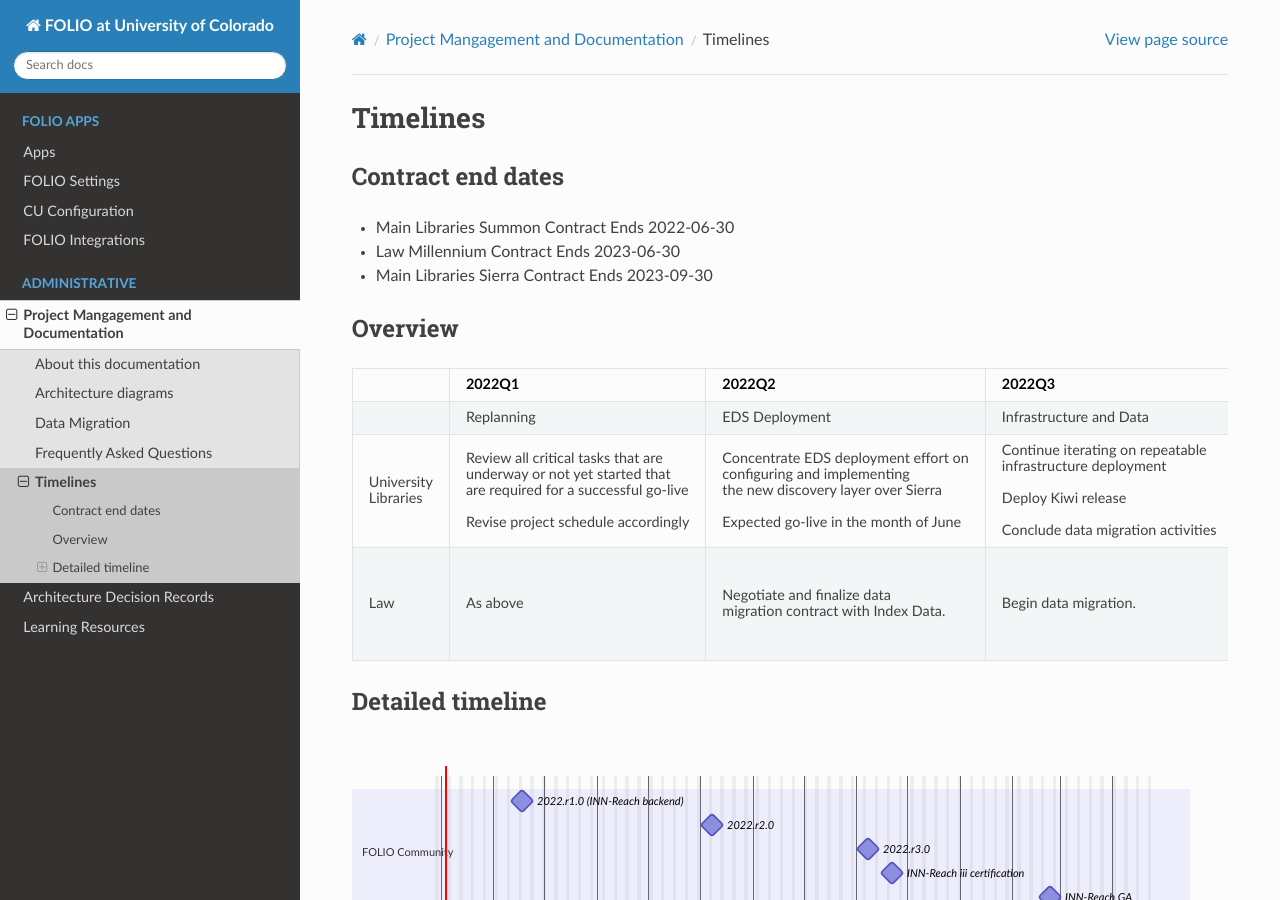
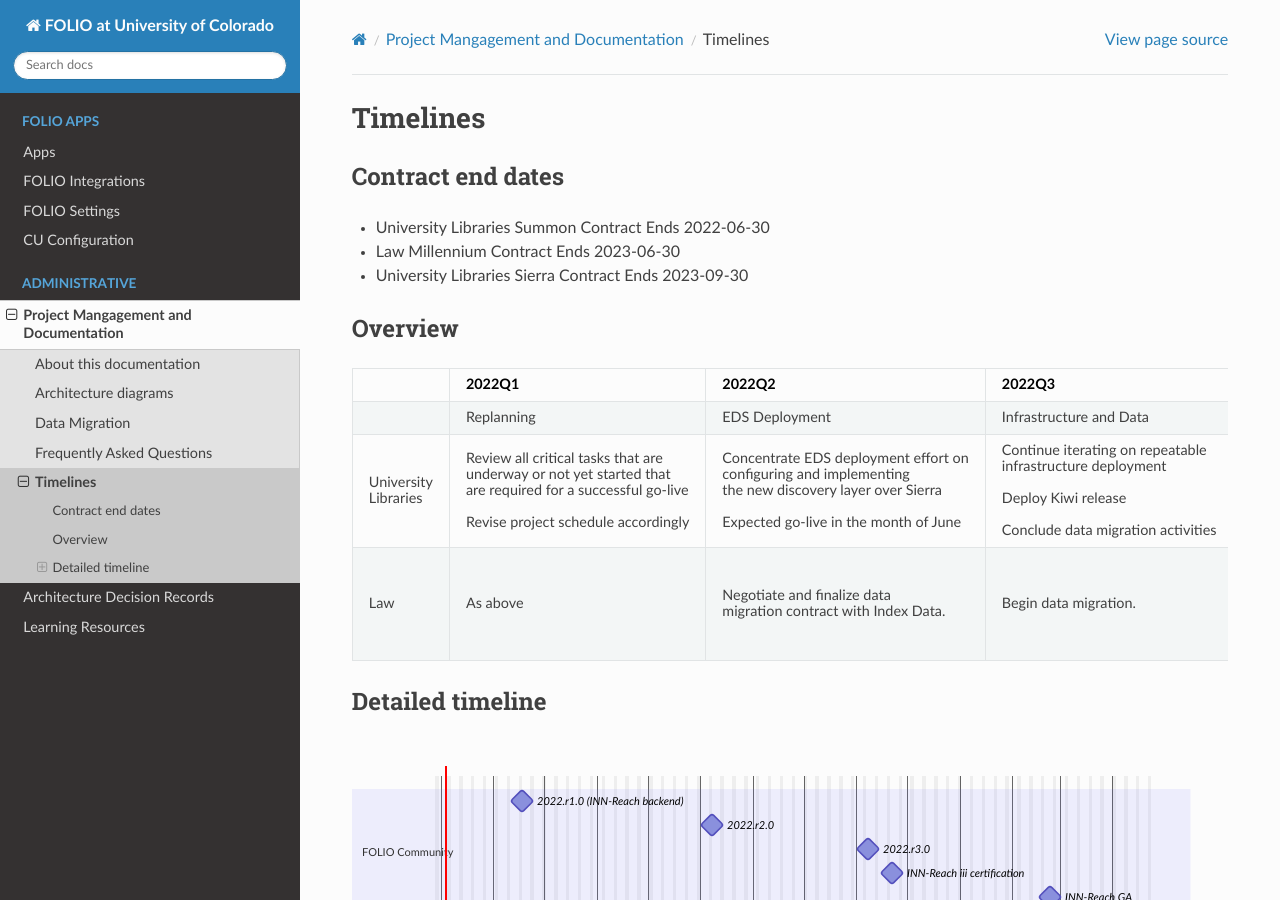
Before and after one commit to culibraries/folio, a Sphinx documentation site: the page built from docs/admin/timelines.md, in a window 1280 px wide and 900 px high. Built offline with Sphinx 7.4.7 and the Read the Docs theme 2.0.0, drawn with Linux system fonts in a browser that asks for light colours.

Commit message:
Correct wording.

```diff
--- a/docs/admin/timelines.md
+++ b/docs/admin/timelines.md
@@ -2,9 +2,9 @@
 
 ## Contract end dates
 
-- Main Libraries Summon Contract Ends 2022-06-30
+- University Libraries Summon Contract Ends 2022-06-30
 - Law Millennium Contract Ends 2023-06-30
-- Main Libraries Sierra Contract Ends 2023-09-30
+- University Libraries Sierra Contract Ends 2023-09-30
 
 ## Overview
 
--- a/docs/index.rst
+++ b/docs/index.rst
@@ -49,9 +49,9 @@
    :hidden:
 
    apps/index.rst
+   integrations/index.rst
    settings/index.rst
    configuration/index.rst
-   integrations/index.rst
 
 .. toctree::
    :maxdepth: 1
```
